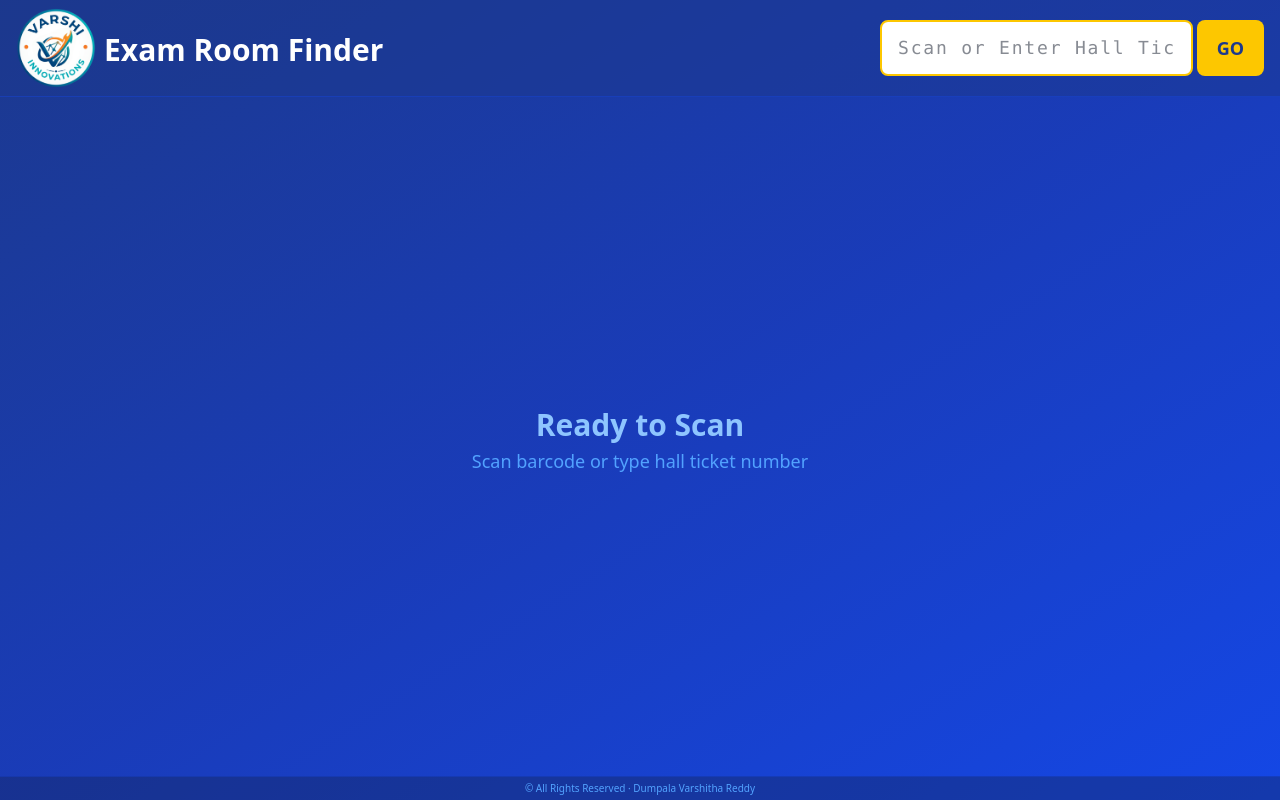
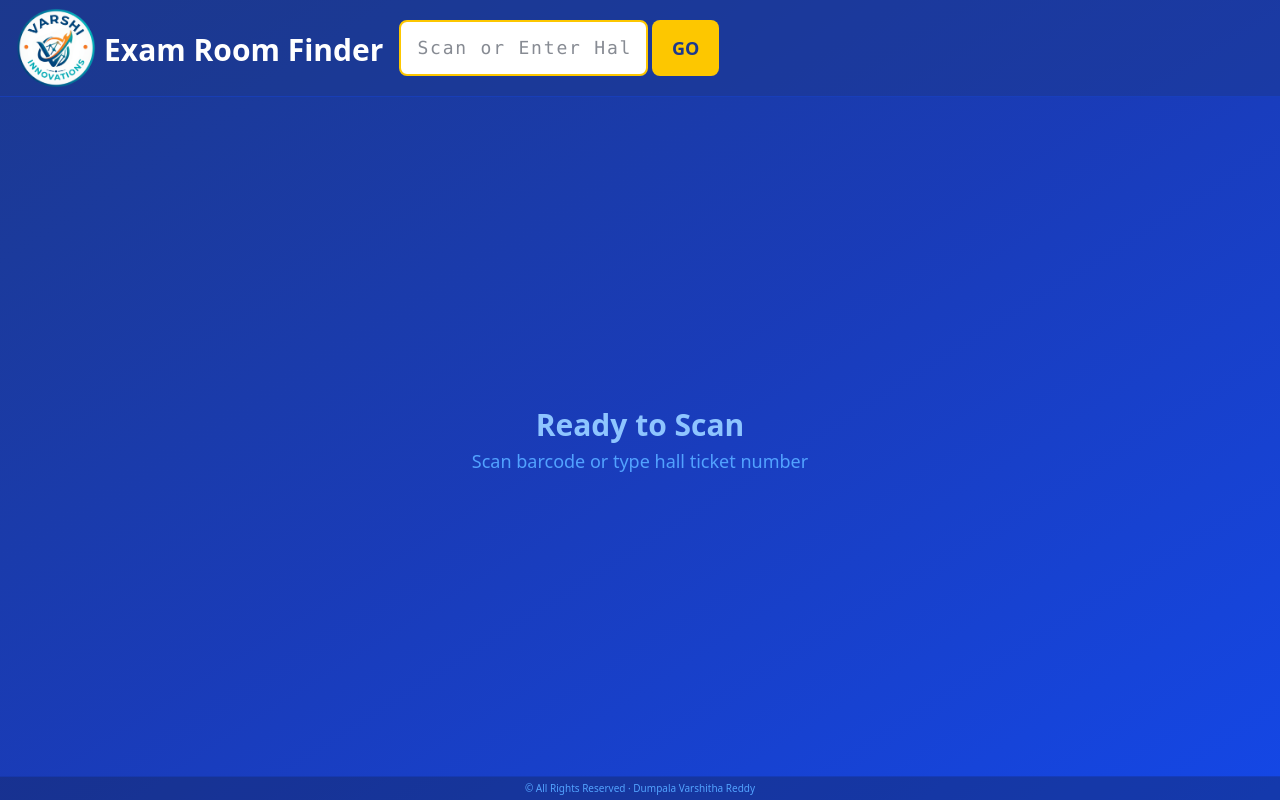
Before and after one commit to skilltimate1408/VarshithaKalanjali, a Next.js app: page /student in a window 1280 px wide. Built offline with nearby package versions, Linux system fonts and the light colour scheme.

Commit message:
increase font sizes

```diff
--- a/app/student/page.tsx
+++ b/app/student/page.tsx
@@ -119,7 +119,8 @@ export default function StudentKiosk() {
     <div className="h-screen w-screen overflow-hidden bg-gradient-to-br from-blue-900 via-blue-800 to-blue-700 flex flex-col text-white">
 
       {/* ── TOP BAR: logo + title + input ── */}
-            <div className="flex items-center gap-4 px-4 py-2 border-b border-blue-700/40 bg-blue-900/50 shrink-0 justify-between relative">
+                  <div className="flex items-center gap-4 px-4 py-2 border-b border-blue-700/40 bg-blue-900/50 shrink-0">
+
 
         {/* Logo + title stacked on left */}
                 <div className="flex items-center gap-2 shrink-0">
@@ -136,7 +137,8 @@ export default function StudentKiosk() {
 
         </div>
         {/* Input stretches to fill remaining space */}
-                      <div className="flex gap-1 w-96 ml-auto">
+                            <div className="flex gap-1 w-80 shrink-0">
+
 
 
 
```
